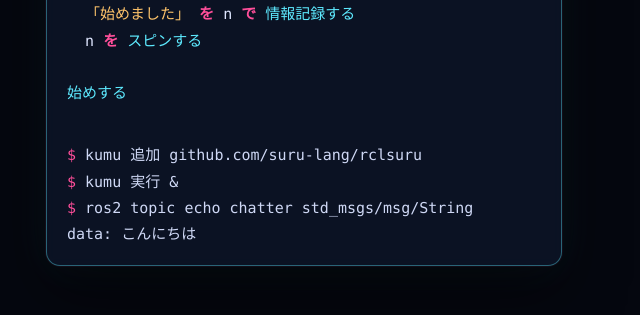
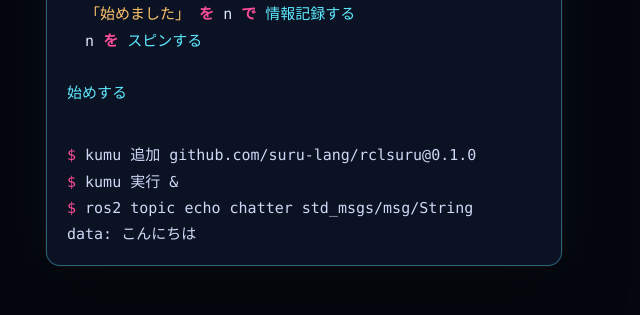
Before and after one commit to suru-lang/suru-lang.github.io, a plain HTML site: page index.html in a window 1280 px wide. Shown: the part 4061-4376 px from the top of the page, 614-1254 px from the left. Drawn offline with Linux system fonts and the light colour scheme; a web font is replaced by a local one.

Commit message:
例の中の rclsuru の入れ方も版 0.1.0 つきにする
Co-Authored-By: Claude Opus 5.5 <noreply@anthropic.com>
Claude-Session: https://claude.ai/code/session_01JchUwHp668KC91k2Wkwj2o

```diff
--- a/index.html
+++ b/index.html
@@ -216,7 +216,7 @@ n を 階乗する とは
   n を スピンする
 
 始めする</pre>
-<pre class="sh"><span class="p">$ </span>kumu 追加 github.com/suru-lang/rclsuru
+<pre class="sh"><span class="p">$ </span>kumu 追加 github.com/suru-lang/rclsuru@0.1.0
 <span class="p">$ </span>kumu 実行 &amp;
 <span class="p">$ </span>ros2 topic echo chatter std_msgs/msg/String
 data: こんにちは</pre>
```
Also changed, not shown: ja/index.html (+1 -1 lines).
